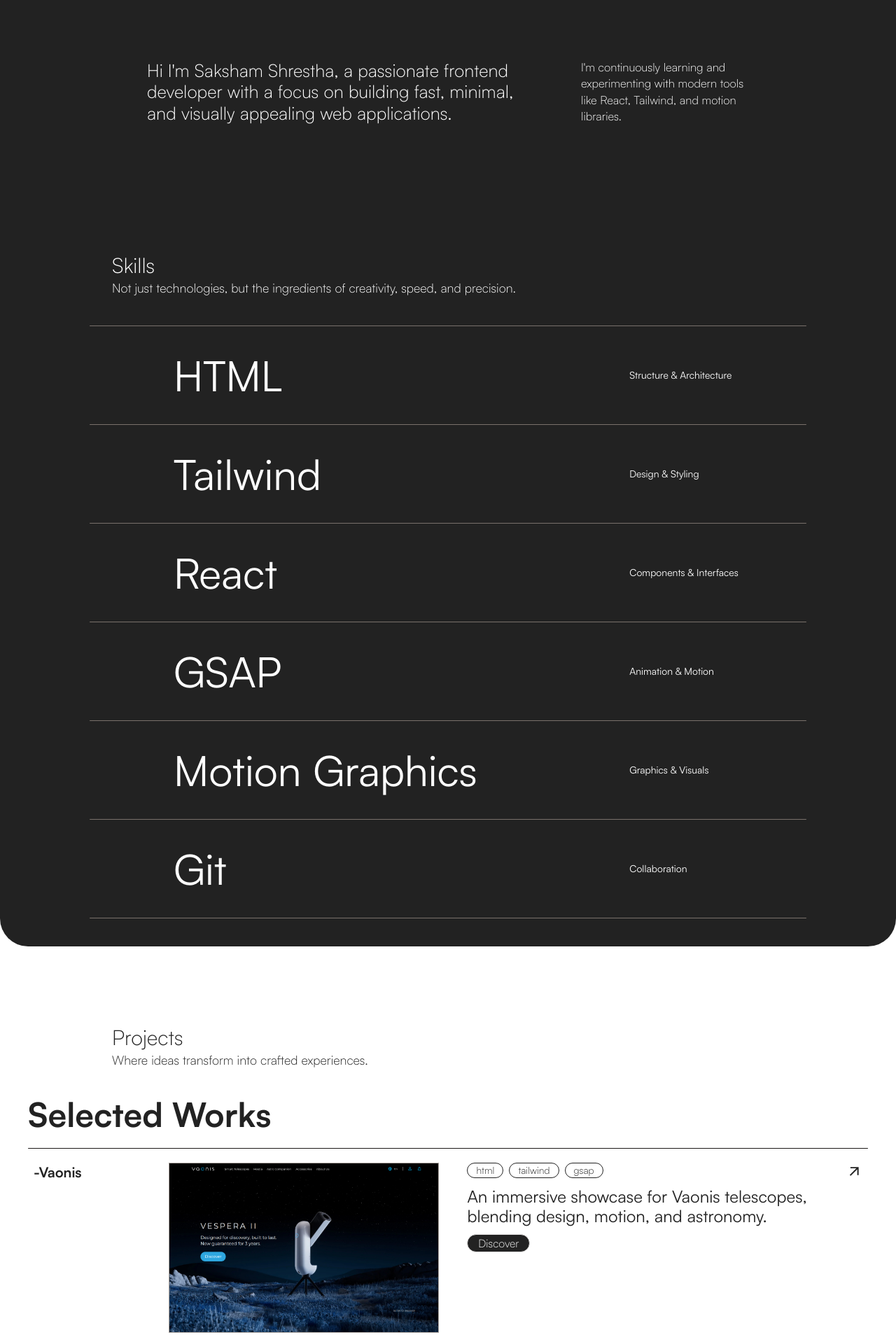
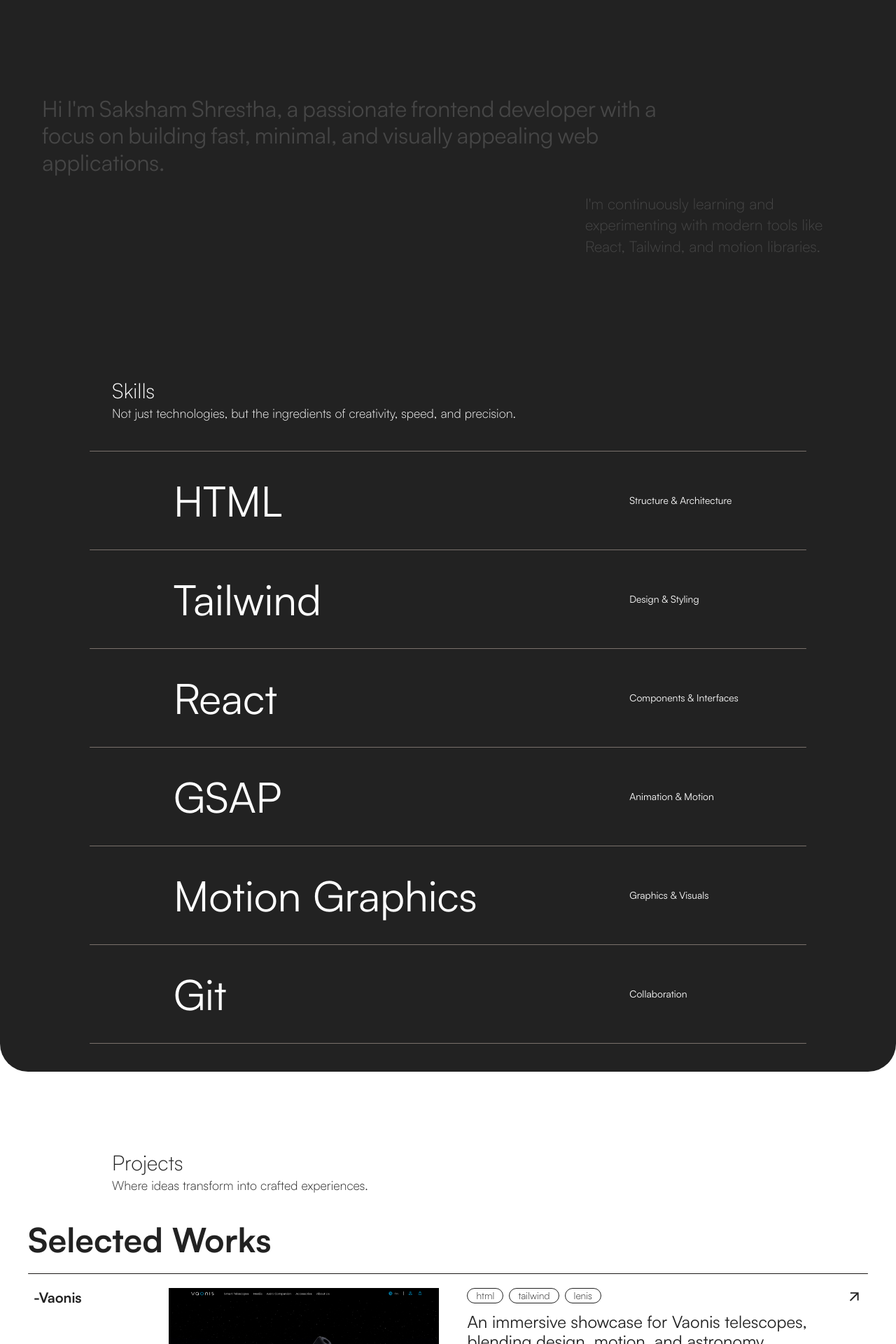
Before and after one commit to Saksham4sure/Protfolio_V2, a React (Vite) app: page / in a window 1280 px wide. Shown: the part 860-2780 px from the top of the page at 70% size. Built offline with nearby package versions, Linux system fonts and the light colour scheme.

Commit message:
skills done

```diff
--- a/package.json
+++ b/package.json
@@ -13,6 +13,7 @@
     "@gsap/react": "^2.1.2",
     "@studio-freight/lenis": "^1.0.42",
     "@tailwindcss/vite": "^4.1.12",
+    "framer-motion": "^12.23.12",
     "gsap": "^3.13.0",
     "react": "^19.1.1",
     "react-dom": "^19.1.1",
--- a/src/App.jsx
+++ b/src/App.jsx
@@ -1,6 +1,7 @@
 import './App.css'
 import Navbar from './components/Navbar'
 import About from './Sections/About'
+import Contact from './Sections/Contact'
 import Hero from './Sections/Hero'
 import Projects from './Sections/Projects'
 
@@ -13,6 +14,7 @@ function App() {
       <Hero />
       <About />
       <Projects />
+      <Contact />
     </div>
     </>
   )
--- a/src/Sections/About.jsx
+++ b/src/Sections/About.jsx
@@ -1,21 +1,98 @@
+import { useEffect, useRef } from "react";
 import Skills from "../components/SkillComponents/Skills";
 import Titles from "../components/Titles";
-import { skillTiles, titles } from "../constants";
+import { aboutPara1, aboutPara2, skillTiles, titles } from "../constants";
+import gsap from "gsap";
+import { ScrollTrigger } from "gsap/ScrollTrigger";
+import { useGSAP } from "@gsap/react";
+
+gsap.registerPlugin(ScrollTrigger);
 
 const About = () => {
+  const words1 = aboutPara1.split(" ");
+  const words2 = aboutPara2.split(" ");
+  const mainText = useRef(null);
+  const secondText = useRef(null);
+  const sectionRef = useRef(null);
+
+  useGSAP(() => {
+    const text1 = mainText.current.querySelectorAll("span");
+    const text2 = secondText.current.querySelectorAll("span");
+
+    gsap
+      .timeline({
+        scrollTrigger: {
+          trigger: sectionRef.current,
+          start: "top 70%",
+          end: "bottom 30%",
+          scrub: 1,
+        },
+      })
+      .from(text1, {
+        autoAlpha: 0,
+        stagger: 0.03,
+        duration: 0.1,
+        ease: "power3.out",
+      })
+      .from(text2, {
+        autoAlpha: 0,
+        stagger: 0.03,
+        duration: 0.5,
+        ease: "power3.out",
+      });
+  }, []);
+
   return (
-    <>
-      <div className=" bg-[#222222] text-[#FFFFFF] flex flex-col items-center rounded-[40px] px-10">
-        <div className="py-36 flex flex-col md:flex-row items-center justify-center gap-8 md:gap-20">
-          <p className="text-3xl md:w-[45%] md:text-[2vw] light">
-            Hi I'm Saksham Shrestha, a passionate frontend developer with a
-            focus on building fast, minimal, and visually appealing web
-            applications.
-          </p>
-          <p className="text-xl md:w-[20%] md:text-[1.3vw] light">
-            I'm continuously learning and experimenting with modern tools like
-            React, Tailwind, and motion libraries.
-          </p>
+    <div id='skills' className="bg-[#222222] text-[#FFFFFF] flex flex-col items-center rounded-[40px] px-10">
+      <div
+        ref={sectionRef}
+        className="py-36 flex flex-col items-center justify-center gap-8 md:h-[70vh] md:w-[100vw] md:relative z-10"
+      >
+        <div
+          ref={mainText}
+          className="text-3xl md:text-[2.5vw] md:absolute md:left-15 md:top-[35%] md:w-[70vw]  flex flex-wrap"
+        >
+          {words1.map((word, i) => (
+            <span className="mr-[6px] inline-block" key={i}>
+              {word}
+            </span>
+          ))}
+        </div>
+
+        <div
+          ref={secondText}
+          className="text-xl md:text-[1.7vw] md:absolute md:right-15 md:w-[30vw] md:top-[60%] light flex flex-wrap"
+        >
+          {words2.map((word, i) => (
+            <span className="mr-[6px] inline-block" key={i}>
+              {word}
+            </span>
+          ))}
+        </div>
+      </div>
+      <div className="py-36 flex flex-col items-center justify-center gap-8 md:h-[70vh] md:w-[100vw] absolute px-10 text-[#464646]"
+      >
+        <div
+
+          className="text-3xl md:text-[2.5vw] md:absolute md:left-15 md:top-[35%] md:w-[70vw] flex flex-wrap"
+        >
+          {words1.map((word, i) => (
+            <span className="mr-[6px] inline-block" key={i}>
+              {word}
+            </span>
+          ))}
+        </div>
+
+        <div
+
+          className="text-xl md:text-[1.7vw] md:absolute md:right-15 md:w-[30vw] md:top-[60%] light flex flex-wrap"
+        >
+          {words2.map((word, i) => (
+            <span className="mr-[6px] inline-block" key={i}>
+              {word}
+            </span>
+          ))}
+        </div>
       </div>
 
       <div className="md:pt-10 pb-10">
@@ -31,11 +108,10 @@ const About = () => {
               />
             ))}
           </div>
-            <div className="bg-stone-500 h-[1px] w-[80vw] rounded-full "></div>
+          <div className="bg-stone-500 h-[1px] w-[80vw] rounded-full"></div>
         </div>
       </div>
     </div>
-    </>
   );
 };
 
--- /dev/null
+++ b/src/Sections/Contact.jsx
@@ -0,0 +1,68 @@
+import { navLinks, socialMedias, titles } from "../constants";
+import Titles from "../components/Titles";
+import { Link } from "react-scroll";
+import { motion } from "framer-motion";
+
+
+const Contact = () => {
+
+
+  return (
+    <>
+      <motion.div id='contact'  className="py-10 bg-[#222222] text-[#ffffff] h-[100vh] ">
+        <div className="pt-20">
+          <Titles title={titles[2].title} text={titles[2].text} />
+        </div>
+        <div>
+          <h1 className="text-5xl bold px-10">Get in touch</h1>
+        </div>
+        <div className="px-10 pt-4">
+          <div className="bg-stone-100 h-[1px] rounded-full w-full"></div>
+          <div className="flex flex-col items-center justify-center md:flex-row py-10 px-5 gap-10 md:gap-20">
+            <div className="flex gap-10 md:gap-20 md:w-1/2 items-center justify-center">
+              <div className="flex flex-col ">
+                <p className="text-white/50 text-xl">Go to</p>
+                {navLinks.map((navLinks, index) => (
+                  <Link
+                    className="tracking-wide text-3xl light cursor-pointer"
+                    key={index}
+                    to={navLinks.href}
+                    smooth offset={0} duration={2000}
+                  >
+                    {navLinks.id}
+                  </Link>
+                ))}
+              </div>
+              <div className="">
+                <p className="text-white/50 text-xl">Socials</p>
+                <div className="flex flex-wrap flex-col ">
+                  {socialMedias.map((socials, index) => (
+                    <a
+                      className="tracking-wide text-3xl light"
+                      key={index}
+                      href={socials.href}
+                    >
+                      {socials.name}
+                    </a>
+                  ))}
+                </div>
+              </div>
+            </div>
+            <div className="md:w-1/2">
+              <div>
+                <p className="text-xl text-white/50">G-mail</p>
+                <p className="text-2xl tracking-wide light">
+                  sakshamorig123@gmail.com
+                </p>
+              </div>
+            </div>
+          </div>
+          <motion.div className="bg-stone-100 h-[1px] rounded-full w-full"></motion.div>
+          <motion.div className="bg-stone-100 h-[1px] rounded-full w-full mt-1"></motion.div>
+        </div>
+      </motion.div>
+    </>
+  );
+};
+
+export default Contact;
--- a/src/Sections/Projects.jsx
+++ b/src/Sections/Projects.jsx
@@ -1,11 +1,23 @@
+import { motion, useScroll, useTransform, } from "framer-motion";
 import Project from "../components/ProjectComponents/Project";
 import Titles from "../components/Titles";
 import { projectItems, titles } from "../constants";
+import { useRef } from "react";
+
+
 
 const Projects = () => {
+  const container = useRef(null);
+  const {scrollYProgress} = useScroll({
+    target: container,
+    offset: ["start end", "end start"]
+  })
+
+  const height = useTransform(scrollYProgress, [0,1], [100, 0])
+
   return (
     <>
-      <div className="">
+      <div ref={container} id='projects' className="">
         <div className="pt-28">
           <Titles title={titles[1].title} text={titles[1].text} />
         </div>
@@ -24,6 +36,9 @@ const Projects = () => {
           ))}
           <div className="bg-stone-900 h-[1px] rounded-full w-full"></div>
         </div>
+        <motion.div style={{height}} className="relative mt-[10px]">
+          <div className="absolute h-[700%] w-[120%] bg-[#FFFFFF] left-[-10%] rounded-b-[50%] "></div>
+        </motion.div>
       </div>
     </>
   );
--- a/src/components/ProjectComponents/Project.jsx
+++ b/src/components/ProjectComponents/Project.jsx
@@ -1,17 +1,55 @@
+import { useGSAP } from "@gsap/react";
+import { motion } from "framer-motion";
+import gsap from "gsap";
+import { useRef } from "react";
 import { MdArrowOutward } from "react-icons/md";
 
+
 function Project({ title, img, descri, techno }) {
+  const tl = useRef(null);
+  const imgRef = useRef(null);
+  const projRef = useRef(null);
+  const til1 = useRef(null);
+  const til2 = useRef(null);
+
+  useGSAP( () => {
+
+    tl.current = gsap.timeline({paused: true})
+    .to(imgRef.current, {
+      scale: 1.05,
+      duration: 0.5,
+      ease: "power3.out"
+    })
+    .to(til1.current, {
+      y: -30,
+      duration: 0.5,
+      ease: "power3.out"
+    }, "<")
+    .to(til2.current, {
+      y: -30,
+      duration: 0.5,
+      ease: "power3.out"
+    }, "<")
+  });
+
+  const enter = () => tl.current.play();
+  const leave = () => tl.current.reverse();
+
   return (
     <div className="">
       <div className="bg-stone-900 h-[1px] rounded-full w-full"></div>
-      <div className="flex flex-col md:flex-row py-5 px-2">
+      <div ref={projRef} className="flex flex-col md:flex-row py-5 px-2" onMouseEnter={enter} onMouseLeave={leave}>
         <div className="md:w-1/6 flex justify-between">
-          <h1 className="bold text-xl">-{title}</h1>
+        <div className="h-[30px] overflow-hidden">
+          <h1 ref={til1} className="bold text-xl">-{title}</h1>
+          <h1 ref={til2} className="bold text-xl">-{title}</h1>
+        </div>
           <MdArrowOutward className="text-2xl flex md:hidden" />
         </div>
-        <div className="md:w-2/6 h-full py-4 md:py-0">
+        <div className="md:w-2/6 h-full py-4 md:py-0 overflow-hidden">
           <img
-            className="object-cover border border-stone-400 "
+            ref={imgRef}
+            className="object-cover h-full"
             src={img}
             alt={title}
           />
@@ -27,7 +65,9 @@ function Project({ title, img, descri, techno }) {
               </p>
             ))}
           </div>
-          <div className="text-xl md:text-2xl leading-6 md:leading-7 py-3">{descri}</div>
+          <div className="text-xl md:text-2xl leading-6 md:leading-7 py-3">
+            {descri}
+          </div>
           <div className=" border border-stone-200 rounded-2xl bg-[#222222] text-[#FFFFFF] w-[90px] flex items-center justify-center cursor-pointer">
             <p className="light flex items-center gap-2">Discover </p>
           </div>
--- a/src/constants/index.js
+++ b/src/constants/index.js
@@ -1,22 +1,24 @@
 import Vaonis from "../assets/Images/Vaonis.png";
 import Meltiee from "../assets/Images/Meltiee.png";
+
+import { FaHtml5 } from "react-icons/fa";
 
 
 export const navLinks = [
     {
-        id: "home",
+        id: "Home",
         href: "home"
     },
     {
-        id: "skills",
+        id: "Skills",
         href: "skills"
     },
     {
-        id: "projects",
+        id: "Projects",
         href: "projects"
     },
     {
-        id: "contact",
+        id: "Contact",
         href: "contact"
     },
 ];
@@ -44,31 +46,32 @@ export const skillTiles = [
     {
         skill: "HTML",
         desc: "Structure & Architecture",
-        marq: "Crafting digital blueprints",
+        marq: "-Crafting digital blueprints",
     },
     {
         skill: "Tailwind",
         desc: "Design & Styling",
-        marq: "Styling at scale",
+        marq: "-Styling at scale",
     },
     {
         skill: "React",
         desc: "Components & Interfaces",
-        marq: "Code meets interaction",
-    }, {
+        marq: "-Code meets interaction",
+    },
+    {
         skill: "GSAP",
         desc: "Animation & Motion",
-        marq: "Motion crafted to perfection",
+        marq: "-Motion crafted to perfection",
     },
     {
         skill: "Motion Graphics",
         desc: "Graphics & Visuals",
-        marq: "Pixels that move",
+        marq: "-Pixels that move",
     },
     {
         skill: "Git",
         desc: "Collaboration",
-        marq: "Collaboration without chaos",
+        marq: "-Collaboration without chaos",
     },
 ];
 
@@ -81,12 +84,16 @@ export const titles = [
         title: "Projects",
         text: "Where ideas transform into crafted experiences."
     },
+    {
+        title: "Contact",
+        text: "Let’s create something meaningful together."
+    }
 ];
 
 export const projectItems = [
     {
         title: "Vaonis",
-        tech: ["html", "tailwind", "gsap"],
+        tech: ["html", "tailwind", "lenis"],
         img: Vaonis,
         desc: "An immersive showcase for Vaonis telescopes, blending design, motion, and astronomy.",
         about: ""
@@ -98,4 +105,7 @@ export const projectItems = [
         desc: "An interactive journey through Meltiee bakery, where design meets confectionery charm.",
         about: ""
     },
-]
+];
+
+export const aboutPara1 = "Hi I'm Saksham Shrestha, a passionate frontend developer with a focus on building fast, minimal, and visually appealing web applications.";
+export const aboutPara2 = "I'm continuously learning and experimenting with modern tools like React, Tailwind, and motion libraries.";
--- a/src/index.css
+++ b/src/index.css
@@ -49,3 +49,20 @@ body, html {
 .light {
   font-family: 'SatoshiLight', sans-serif;
 }
+
+
+.moveX{
+  animation: marqAnimation;
+  animation-duration: 7s;
+  animation-iteration-count: infinite;
+  animation-timing-function: linear;
+}
+
+@keyframes marqAnimation {
+  from{
+    transform: translateX(0);
+  }
+  to{
+    transform: translateX(-50%);
+  }
+}
```
Also changed, not shown: src/components/Navbar.jsx (+5 -5 lines), src/components/SkillComponents/Skills.jsx (+15 -6 lines), 1 other file (tests, documents, lock files or other folders). Lines whose indentation alone changed are shown as unchanged.
